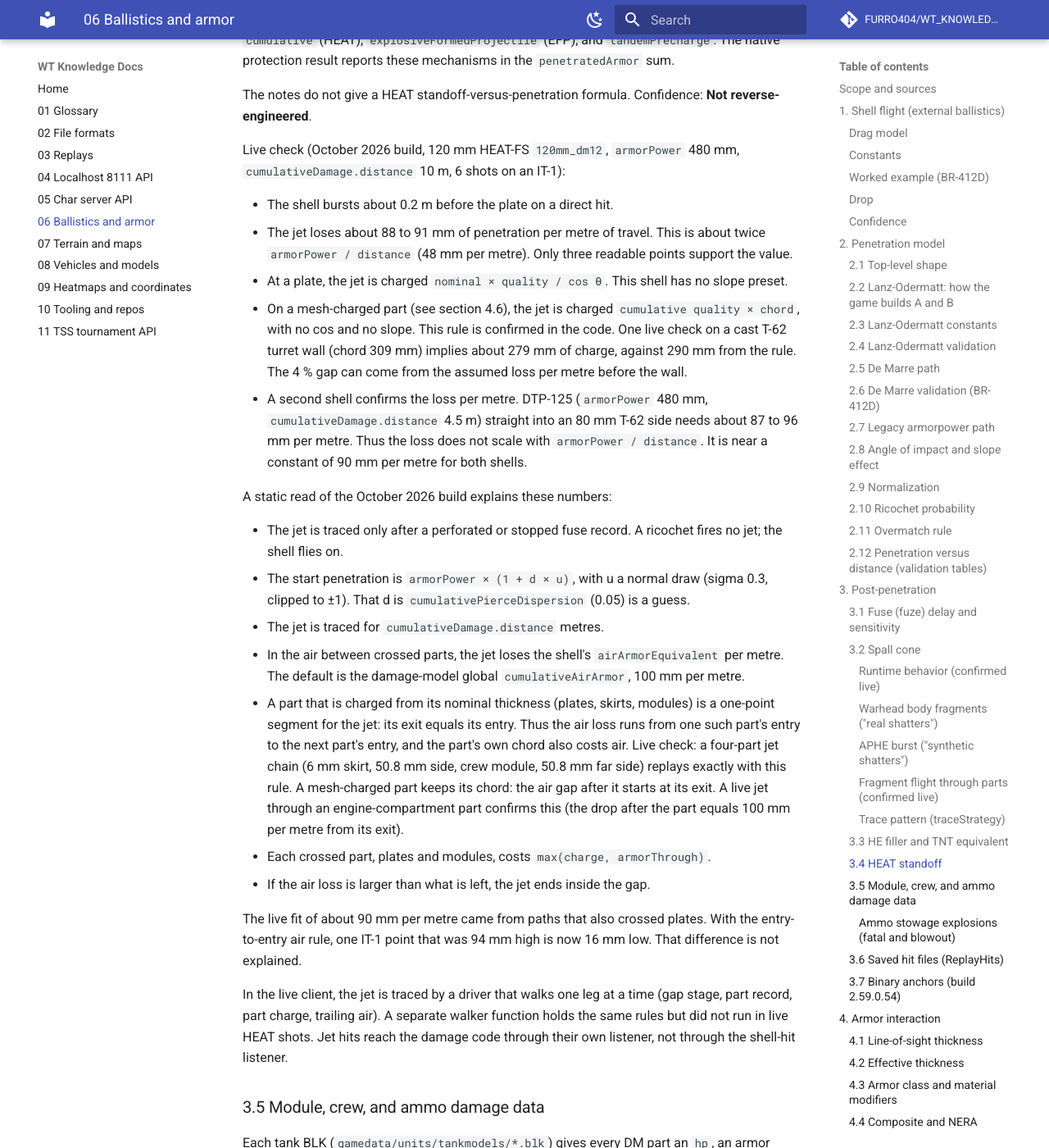
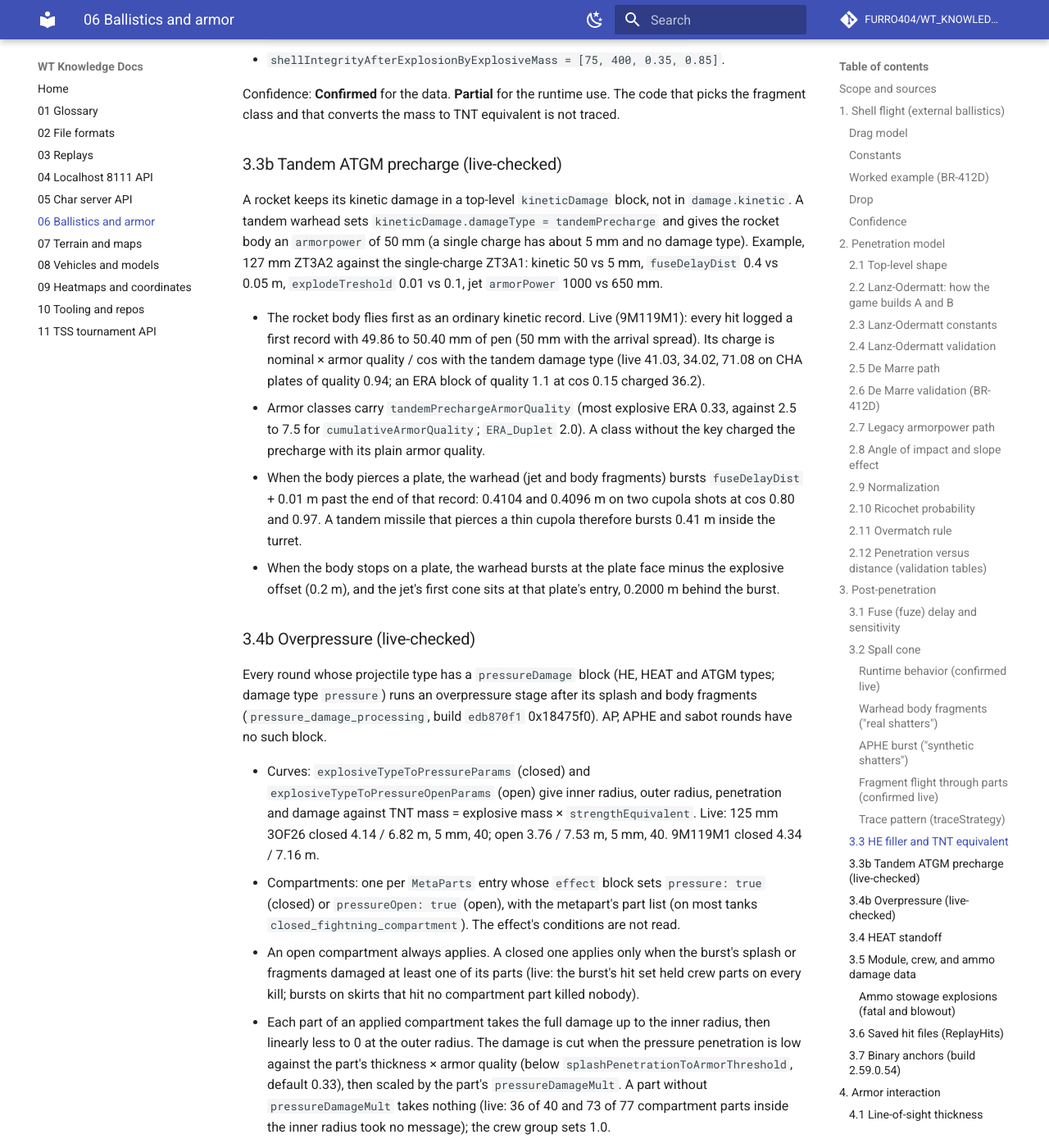
Before and after one commit to FURRO404/WT_KNOWLEDGE_DOCS, an MkDocs documentation site: the page built from docs/06-ballistics-and-armor.md, in a window 1280 px wide and 1400 px high, scrolled down 21746 px. Shown: the whole window at 82% size. Built offline with MkDocs 1.6.1 and Material for MkDocs 9.7.7, drawn with Linux system fonts in a browser that asks for light colours; comment, search, counter and statistics services are not loaded; some of the changed text lies outside the part shown.

Commit message:
Ballistics: tandem ATGM precharge, overpressure, warhead fragment live checks

```diff
--- a/docs/06-ballistics-and-armor.md
+++ b/docs/06-ballistics-and-armor.md
@@ -810,6 +810,18 @@ Checks: 125 mm 3BK18M (19 kg, 1.754 kg `ocfol`, brisance 1.47) gives
 gives `m = 4.763`, class `bombs_he_sap`, `N = 2099`, `R = 33.81`, `P = 5.881`,
 `D = 9.514`. All values match the live capture.
 
+Live checks (build `edb870f1`, T-80U-E1 rounds): 125 mm 3BK18M gives
+N = 1200 (24 / 60 / 816 / 240 / 60), 3OF26 gives N = 2099
+(42 / 105 / 1427 / 420 / 105), and the 9M119M1 ATGM (17.2 kg, 3.6 kg `ocfol`,
+fill 0.308 → class `bombs_he_frag`) gives N = 120, R = 36.46, P = 7.573,
+D = 6.573. The count uses `mass`, not `massEnd` (107 would follow from
+`massEnd`). Some ATGM warheads list 11 segments over 0° to 359°. The game
+keeps all of them and takes the cosine of each angle, so a band past 180° acts
+as an inverted copy of its mirror band (the side bands are thrown twice). The
+warhead body fragments fly in every direction from the burst point, outside
+the hull included; the set is built with the cone builder's armor-section flag
+off.
+
 #### APHE burst ("synthetic shatters")
 
 Confirmed live with 75 mm PzGr 39/42 (6.8 kg, 0.017 kg `h10`, brisance 1.4)
@@ -947,6 +959,68 @@ penetration, and damage.
 Confidence: **Confirmed** for the data. **Partial** for the runtime use. The
 code that picks the fragment class and that converts the mass to TNT
 equivalent is not traced.
+
+### 3.3b Tandem ATGM precharge (live-checked)
+
+A rocket keeps its kinetic damage in a top-level `kineticDamage` block, not in
+`damage.kinetic`. A tandem warhead sets `kineticDamage.damageType =
+tandemPrecharge` and gives the rocket body an `armorpower` of 50 mm (a single
+charge has about 5 mm and no damage type). Example, 127 mm ZT3A2 against the
+single-charge ZT3A1: kinetic 50 vs 5 mm, `fuseDelayDist` 0.4 vs 0.05 m,
+`explodeTreshold` 0.01 vs 0.1, jet `armorPower` 1000 vs 650 mm.
+
+- The rocket body flies first as an ordinary kinetic record. Live (9M119M1):
+  every hit logged a first record with 49.86 to 50.40 mm of pen (50 mm with
+  the arrival spread). Its charge is nominal × armor quality / cos with the
+  tandem damage type (live 41.03, 34.02, 71.08 on CHA plates of quality 0.94;
+  an ERA block of quality 1.1 at cos 0.15 charged 36.2).
+- Armor classes carry `tandemPrechargeArmorQuality` (most explosive ERA 0.33,
+  against 2.5 to 7.5 for `cumulativeArmorQuality`; `ERA_Duplet` 2.0). A class
+  without the key charged the precharge with its plain armor quality.
+- When the body pierces a plate, the warhead (jet and body fragments) bursts
+  `fuseDelayDist` + 0.01 m past the end of that record: 0.4104 and 0.4096 m
+  on two cupola shots at cos 0.80 and 0.97. A tandem missile that pierces a
+  thin cupola therefore bursts 0.41 m inside the turret.
+- When the body stops on a plate, the warhead bursts at the plate face minus
+  the explosive offset (0.2 m), and the jet's first cone sits at that plate's
+  entry, 0.2000 m behind the burst.
+
+### 3.4b Overpressure (live-checked)
+
+Every round whose projectile type has a `pressureDamage` block (HE, HEAT and
+ATGM types; damage type `pressure`) runs an overpressure stage after its
+splash and body fragments (`pressure_damage_processing`, build `edb870f1`
+0x18475f0). AP, APHE and sabot rounds have no such block.
+
+- Curves: `explosiveTypeToPressureParams` (closed) and
+  `explosiveTypeToPressureOpenParams` (open) give inner radius, outer radius,
+  penetration and damage against TNT mass = explosive mass ×
+  `strengthEquivalent`. Live: 125 mm 3OF26 closed 4.14 / 6.82 m, 5 mm, 40;
+  open 3.76 / 7.53 m, 5 mm, 40. 9M119M1 closed 4.34 / 7.16 m.
+- Compartments: one per `MetaParts` entry whose `effect` block sets
+  `pressure: true` (closed) or `pressureOpen: true` (open), with the
+  metapart's part list (on most tanks `closed_fightning_compartment`). The
+  effect's conditions are not read.
+- An open compartment always applies. A closed one applies only when the
+  burst's splash or fragments damaged at least one of its parts (live: the
+  burst's hit set held crew parts on every kill; bursts on skirts that hit no
+  compartment part killed nobody).
+- Each part of an applied compartment takes the full damage up to the inner
+  radius, then linearly less to 0 at the outer radius. The damage is cut when
+  the pressure penetration is low against the part's thickness × armor
+  quality (below `splashPenetrationToArmorThreshold`, default 0.33), then
+  scaled by the part's `pressureDamageMult`. A part without
+  `pressureDamageMult` takes nothing (live: 36 of 40 and 73 of 77 compartment
+  parts inside the inner radius took no message); the crew group sets 1.0.
+- Crew parts have 40 hp and the damage curve floors at 40, so every crew
+  member inside the inner radius dies at once. No crew-knockout call fires:
+  it is plain hp loss, and the hit camera shows the crew dead before any
+  penetration. Live: HE on an M60A1 RISE (P) cupola and on a Centurion Mk 10
+  cupola, and a tandem ATGM inside an M60A1 turret, each killed all four crew
+  at 0.41 to 1.78 m.
+- The hp-write damage message holds the part index at +0xee, the damage type
+  at +0xf0 and the damage in hp at +0xf4. A part's 16-bit hp state goes to 0
+  when damage ≥ hp, else it drops by ceil(damage / hp × 65535).
 
 ### 3.4 HEAT standoff
 
```
